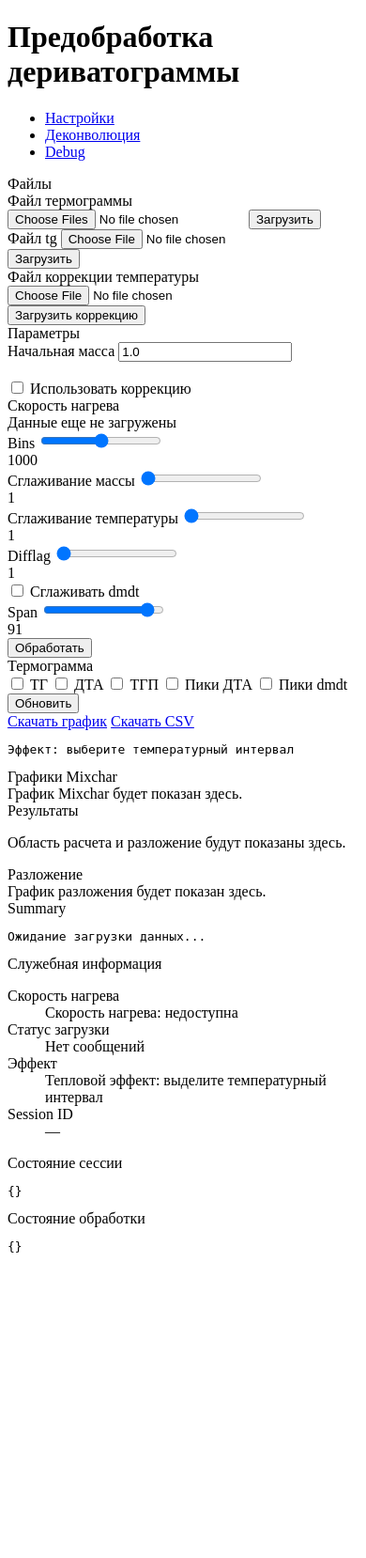
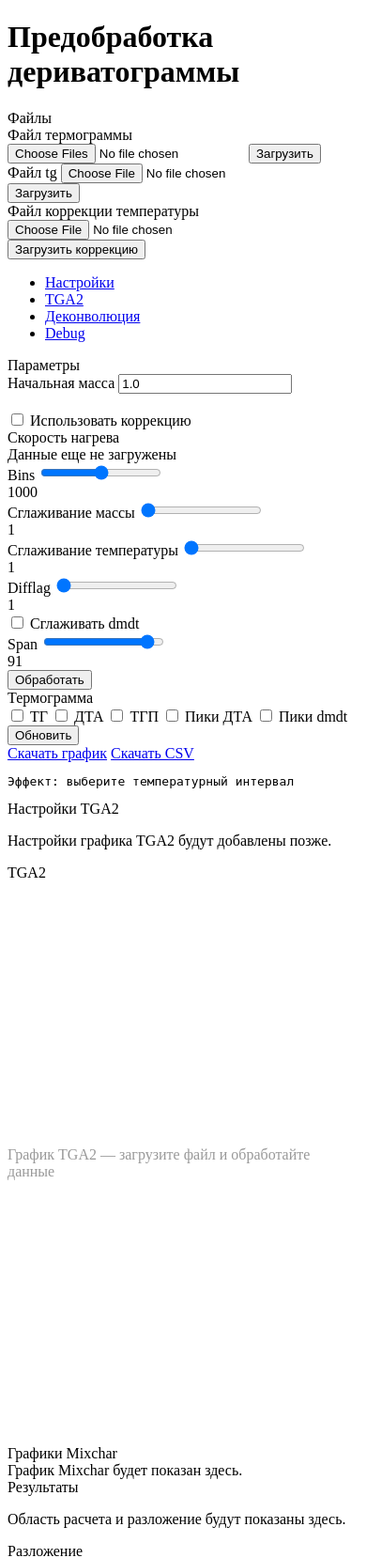
Before and after one commit to einhander/tg, a Python web app: template src/tgapp/web/templates/index.html in a window 390 px wide. Shown: the top 1658 px of the page at 94% size. Before the commit the page ends 1333 px from the top, so only its background shows below. Run offline with Jinja, Linux system fonts and the light colour scheme; the template is opened without the code that fills it: most values are stand-ins (such as "Sample title", 1, 10 or a date in 2020); some libraries are stand-ins or nearby versions.

Commit message:
feat: restructure layout - separate upload block, add TGA2 tab
- Extract upload forms into upload_block.html partial
- Restructure index.html with grid layout: upload column + tabs column
- Create TGA2 tab with placeholder chart and settings area
- Update sidebar.html to only contain settings form
- Add CSS for app-layout grid with responsive breakpoint

```diff
--- a/src/tgapp/web/templates/index.html
+++ b/src/tgapp/web/templates/index.html
@@ -6,10 +6,19 @@
     <h1>Предобработка дериватограммы</h1>
   </div>
 
+  <div class="app-layout">
+    <div class="app-upload-column">
+      {% include "partials/upload_block.html" %}
+    </div>
+
+    <div class="app-main-column">
       <div class="main-panel workspace-shell">
         <ul class="nav nav-tabs app-tabs" role="tablist">
           <li class="active" role="presentation">
             <a href="#tab-settings" class="tab-link" data-tab-target="tab-settings">Настройки</a>
+          </li>
+          <li role="presentation">
+            <a href="#tab-tga2" class="tab-link" data-tab-target="tab-tga2">TGA2</a>
           </li>
           <li role="presentation">
             <a href="#tab-mixchar" class="tab-link" data-tab-target="tab-mixchar">Деконволюция</a>
@@ -23,6 +32,9 @@
           <div id="tab-settings" class="tab-pane active" role="tabpanel">
             {% include "partials/thermogram_tab.html" %}
           </div>
+          <div id="tab-tga2" class="tab-pane" role="tabpanel">
+            {% include "partials/tga2_tab.html" %}
+          </div>
           <div id="tab-mixchar" class="tab-pane" role="tabpanel">
             {% include "partials/mixchar_tab.html" %}
           </div>
@@ -31,6 +43,8 @@
           </div>
         </div>
       </div>
+    </div>
+  </div>
 
   <div id="process-response" class="hidden"></div>
 </div>
--- a/src/tgapp/web/templates/partials/sidebar.html
+++ b/src/tgapp/web/templates/partials/sidebar.html
@@ -1,52 +1,3 @@
-<div class="settings-panel">
-  <div class="compact-panel compact-panel-section upload-panel">
-    <div class="compact-panel-title">Файлы</div>
-
-    <form id="thermogram-upload-form"
-        class="form-group compact-form-group"
-        method="post"
-        action="{{ upload_thermograms_url }}"
-        enctype="multipart/form-data"
-        hx-post="{{ upload_thermograms_url }}"
-        hx-encoding="multipart/form-data"
-        hx-target="#process-response"
-        hx-swap="innerHTML">
-      <label for="thermogramm" class="control-label">Файл термограммы</label>
-      <input id="thermogramm" name="thermogramm" type="file" class="form-control" multiple>
-      <button type="submit" class="btn btn-default btn-sm-block">Загрузить</button>
-    </form>
-
-    <form id="session-upload-form"
-        class="form-group compact-form-group"
-        method="post"
-        action="{{ upload_session_url }}"
-        enctype="multipart/form-data"
-        hx-post="{{ upload_session_url }}"
-        hx-encoding="multipart/form-data"
-        hx-target="#process-response"
-        hx-swap="innerHTML">
-      <label for="data" class="control-label">Файл tg</label>
-      <input id="data" name="data" type="file" class="form-control" accept=".tg,.rds,.bin,.dat">
-      <button type="submit" class="btn btn-default btn-sm-block">Загрузить</button>
-    </form>
-
-    <form id="correction-upload-form"
-        class="compact-form-group"
-        method="post"
-        action="{{ upload_correction_url }}"
-        enctype="multipart/form-data"
-        hx-post="{{ upload_correction_url }}"
-        hx-encoding="multipart/form-data"
-        hx-target="#process-response"
-        hx-swap="innerHTML">
-      <label for="correction" class="control-label">Файл коррекции температуры</label>
-      <input id="correction" name="correction" type="file" class="form-control">
-      <button type="submit" class="btn btn-default btn-sm-block">Загрузить коррекцию</button>
-    </form>
-
-    {% include "partials/upload_status_block.html" %}
-  </div>
-
 <form id="process-form"
       class="compact-panel compact-panel-section settings-form"
       method="post"
@@ -129,4 +80,3 @@
     <button type="submit" class="btn btn-primary">Обработать</button>
   </div>
 </form>
-</div>
--- /dev/null
+++ b/src/tgapp/web/templates/partials/tga2_tab.html
@@ -0,0 +1,17 @@
+<div class="tga2-tab settings-workspace">
+  <div class="settings-sidebar-zone">
+    <div class="compact-panel compact-panel-section">
+      <div class="compact-panel-title">Настройки TGA2</div>
+      <p class="help-block">Настройки графика TGA2 будут добавлены позже.</p>
+    </div>
+  </div>
+
+  <div class="settings-main-zone">
+    <div class="compact-panel plot-dashboard-panel">
+      <div class="compact-panel-title">TGA2</div>
+      <div id="tga2-plot" class="main-plot" style="height: 600px; display: flex; align-items: center; justify-content: center; color: #999;">
+        График TGA2 — загрузите файл и обработайте данные
+      </div>
+    </div>
+  </div>
+</div>
--- /dev/null
+++ b/src/tgapp/web/templates/partials/upload_block.html
@@ -0,0 +1,49 @@
+<div class="compact-panel compact-panel-section upload-panel">
+  <div class="compact-panel-title">Файлы</div>
+
+  <form id="thermogram-upload-form"
+      class="form-group compact-form-group"
+      method="post"
+      action="{{ upload_thermograms_url }}"
+      enctype="multipart/form-data"
+      hx-post="{{ upload_thermograms_url }}"
+      hx-encoding="multipart/form-data"
+      hx-target="#upload-response"
+      hx-swap="innerHTML">
+    <label for="thermogramm" class="control-label">Файл термограммы</label>
+    <input id="thermogramm" name="thermogramm" type="file" class="form-control" multiple>
+    <button type="submit" class="btn btn-default btn-sm-block">Загрузить</button>
+  </form>
+
+  <form id="session-upload-form"
+      class="form-group compact-form-group"
+      method="post"
+      action="{{ upload_session_url }}"
+      enctype="multipart/form-data"
+      hx-post="{{ upload_session_url }}"
+      hx-encoding="multipart/form-data"
+      hx-target="#upload-response"
+      hx-swap="innerHTML">
+    <label for="data" class="control-label">Файл tg</label>
+    <input id="data" name="data" type="file" class="form-control" accept=".tg,.rds,.bin,.dat">
+    <button type="submit" class="btn btn-default btn-sm-block">Загрузить</button>
+  </form>
+
+  <form id="correction-upload-form"
+      class="compact-form-group"
+      method="post"
+      action="{{ upload_correction_url }}"
+      enctype="multipart/form-data"
+      hx-post="{{ upload_correction_url }}"
+      hx-encoding="multipart/form-data"
+      hx-target="#upload-response"
+      hx-swap="innerHTML">
+    <label for="correction" class="control-label">Файл коррекции температуры</label>
+    <input id="correction" name="correction" type="file" class="form-control">
+    <button type="submit" class="btn btn-default btn-sm-block">Загрузить коррекцию</button>
+  </form>
+
+  {% include "partials/upload_status_block.html" %}
+</div>
+
+<div id="upload-response" class="hidden"></div>
```
Also changed, not shown: src/tgapp/web/static/styles.css (+22 -0 lines), src/tgapp/web/templates/partials/thermogram_tab.html (+5 -5 lines). Lines whose indentation alone changed are shown as unchanged.
